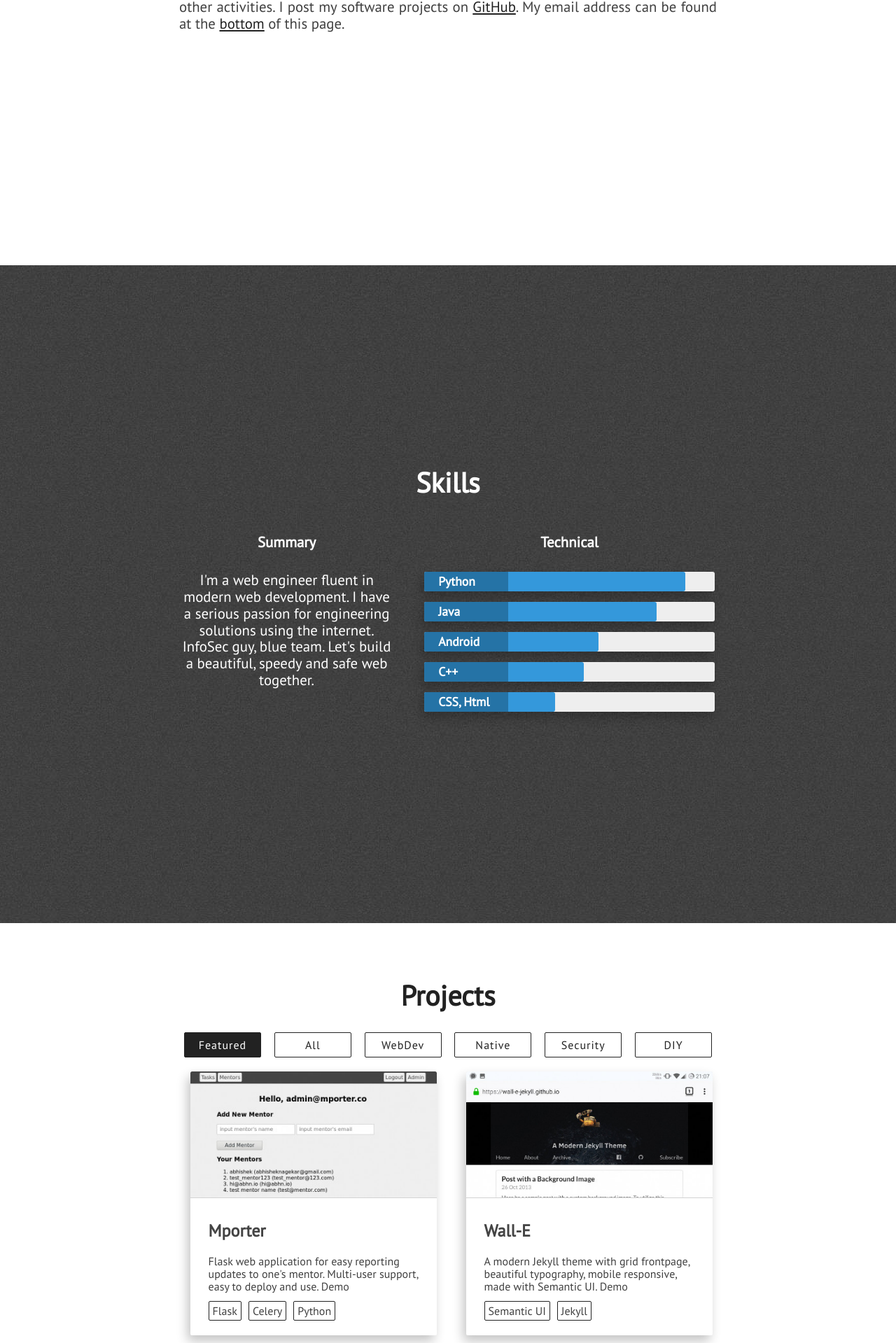
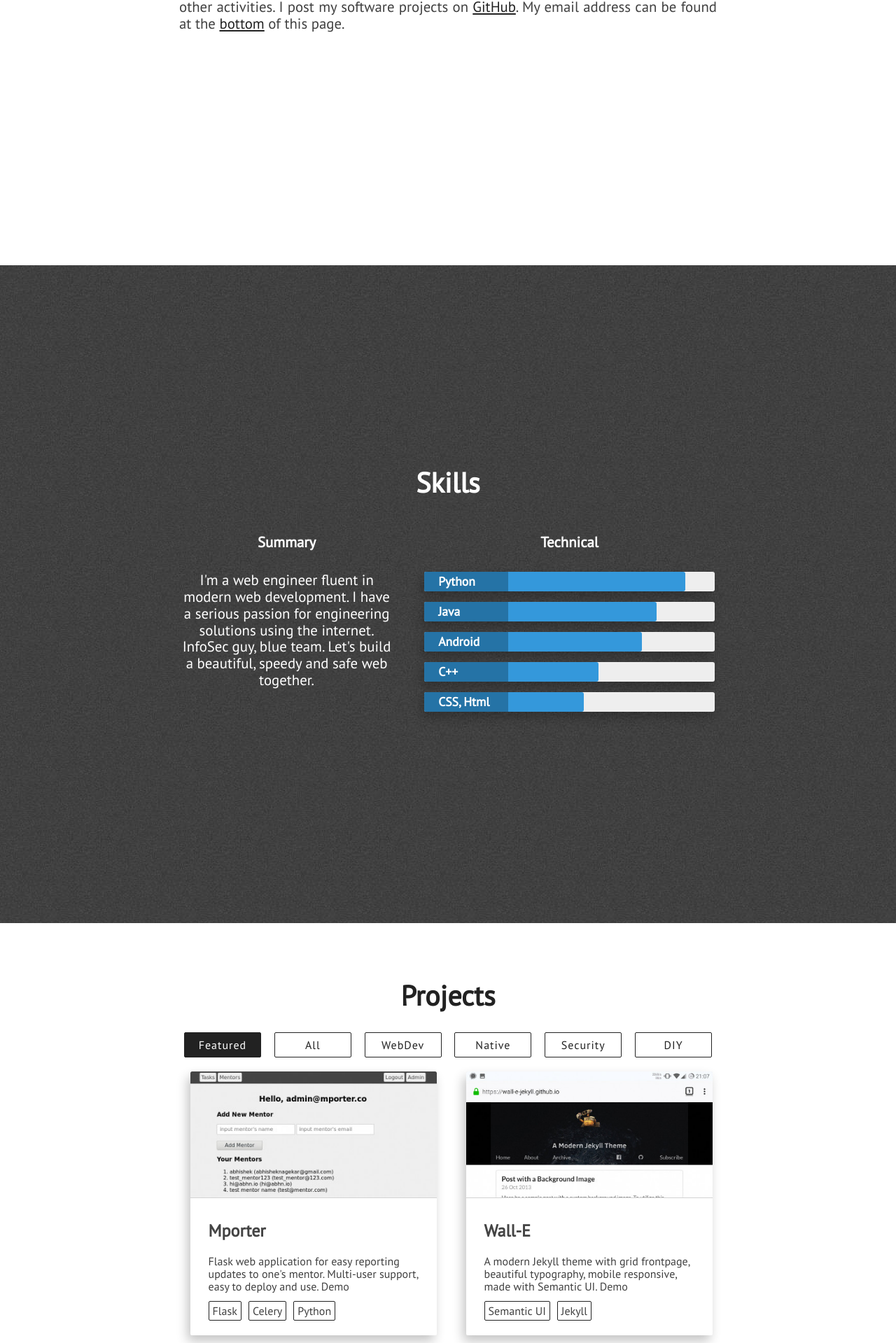
Before and after one commit to SongChaeYoung98/SongChaeYoung98.github.io, a Jekyll site: the page built from index.html, in a window 1280 px wide. Shown: the part 1581-3500 px from the top of the page at 70% size. Built offline with Jekyll 4.4.1, drawn with Linux system fonts in a browser that asks for light colours; nearby versions of some CDN libraries.

Commit message:
Update skills.html

```diff
--- a/_includes/skills.html
+++ b/_includes/skills.html
@@ -24,17 +24,17 @@
                             <div class="skillbar-bar" style="background: #3498db;"></div>
                         </div> <!-- End Skill Bar -->
 
-                        <div class="skillbar clearfix " data-percent="60%">
+                        <div class="skillbar clearfix " data-percent="75%">
                             <div class="skillbar-title" style="background: #2980b9;"><span>Android</span></div>
                             <div class="skillbar-bar" style="background: #3498db"></div>
                         </div> <!-- End Skill Bar -->
 
-                        <div class="skillbar clearfix " data-percent="55%">
+                        <div class="skillbar clearfix " data-percent="60%">
                             <div class="skillbar-title" style="background: #2980b9;"><span>C++</span></div>
                             <div class="skillbar-bar" style="background: #3498db;"></div>
                         </div> <!-- End Skill Bar -->
 
-                        <div class="skillbar clearfix " data-percent="45%">
+                        <div class="skillbar clearfix " data-percent="55%">
                             <div class="skillbar-title" style="background: #2980b9;"><span>CSS, Html</span></div>
                             <div class="skillbar-bar" style="background: #3498db;"></div>
                         </div> <!-- End Skill Bar -->
```
